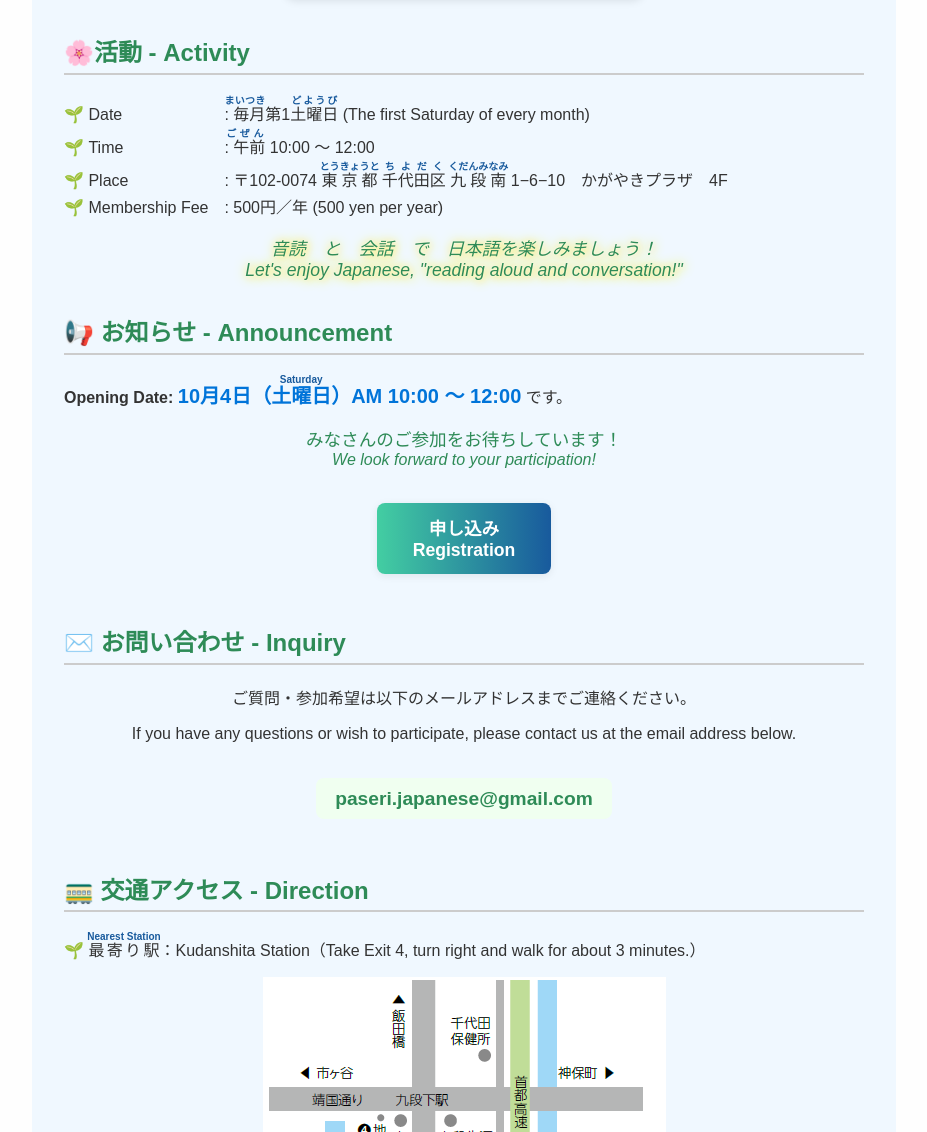
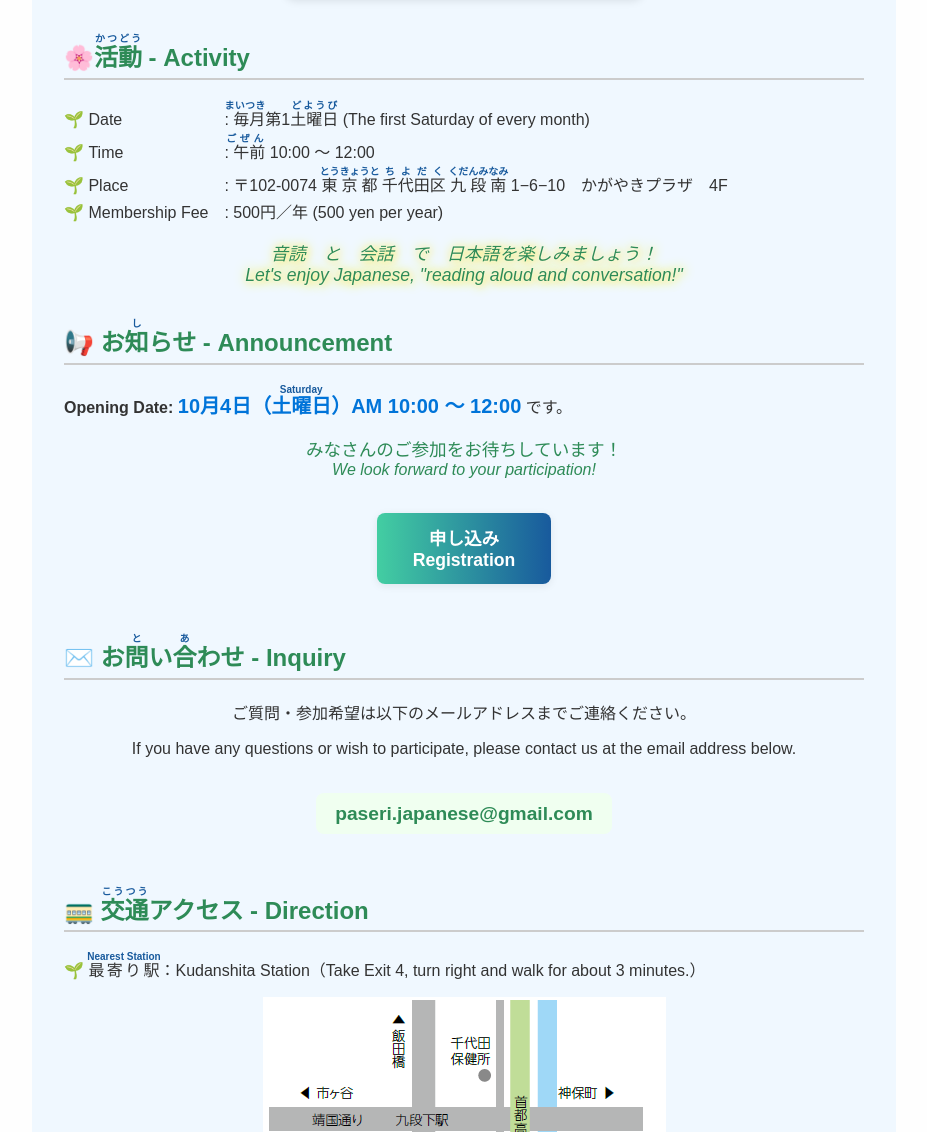
Before and after one commit to git-yeekhaing/paseri-jp-class, a plain HTML site: page index.html in a window 1280 px wide. Shown: the part 543-1675 px from the top of the page, without its empty margins (176-1103 px from the left). Drawn offline with Linux system fonts and the light colour scheme.

Commit message:
指摘修正

```diff
--- a/index.html
+++ b/index.html
@@ -19,7 +19,7 @@
   <main>
     <img src="assets/illustor.png" alt="音読のイメージ" class="main-image" style="width:360px; height:auto;margin-bottom: 0px;"/>
     <section>
-      <h2>🌸活動 - Activity</h2>
+      <h2>🌸<ruby>活動<rt>かつどう</rt></ruby> - Activity</h2>
       <ul>
         <li class="item-row"><span class="item-label label-size">Date</span><span class="item-value"><ruby>: 毎月<rt>まいつき</rt></ruby>第1<ruby>土曜日<rt>どようび</rt></ruby> (The first Saturday of every month)</span></li>
         <li class="item-row"><span class="item-label label-size">Time</span><span class="item-value"><ruby>: 午前<rt>ごぜん</rt></ruby> 10:00 ～ 12:00</span></li>
@@ -31,7 +31,7 @@
     </section>
 
     <section>
-      <h2>📢 お知らせ - Announcement</h2>
+      <h2>📢 お<ruby>知<rt>し</rt></ruby>らせ - Announcement</h2>
       <p style="text-align:left;"><strong>Opening Date:</strong> <strong style="color:#0074D9; font-size: 20px;"> 10月4日（<ruby>土曜日<rt>Saturday</rt></ruby>）AM 10:00 ～ 12:00</strong> です。</p>
       <p style="font-size:1.1em; margin-top:1em; color:#2e8b57; margin-bottom: unset;">みなさんのご参加をお待ちしています！</p>
       <p style="font-size:1em; margin-top:1em; color:#2e8b57; margin-top: unset; font-style: italic;">We look forward to your participation!</p>
@@ -64,14 +64,14 @@
     </section>
 
     <section>
-      <h2>✉️ お問い合わせ - Inquiry</h2>
+      <h2>✉️ お<ruby>問<rt>と</rt></ruby>い<ruby>合<rt>あ</rt></ruby>わせ - Inquiry</h2>
       <p>ご質問・参加希望は以下のメールアドレスまでご連絡ください。</p>
       <p>If you have any questions or wish to participate, please contact us at the email address below.</p>
       <p class="email-style">paseri.japanese@gmail.com</p>
     </section>
 
     <section>
-      <h2>🚃 交通アクセス - Direction</h2>
+      <h2>🚃 <ruby>交通<rt>こうつう</rt></ruby>アクセス - Direction</h2>
       <ul>
         <li><ruby>最寄り駅<rt>Nearest Station</rt></ruby>：Kudanshita Station（Take Exit 4, turn right and walk for about 3 minutes.）</li>
       </ul>
```
